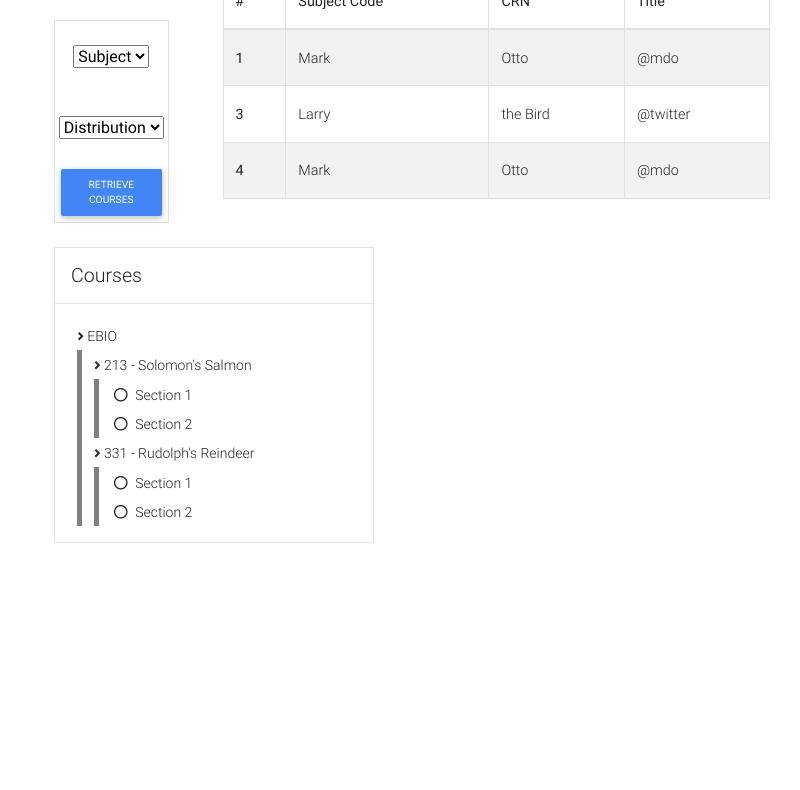
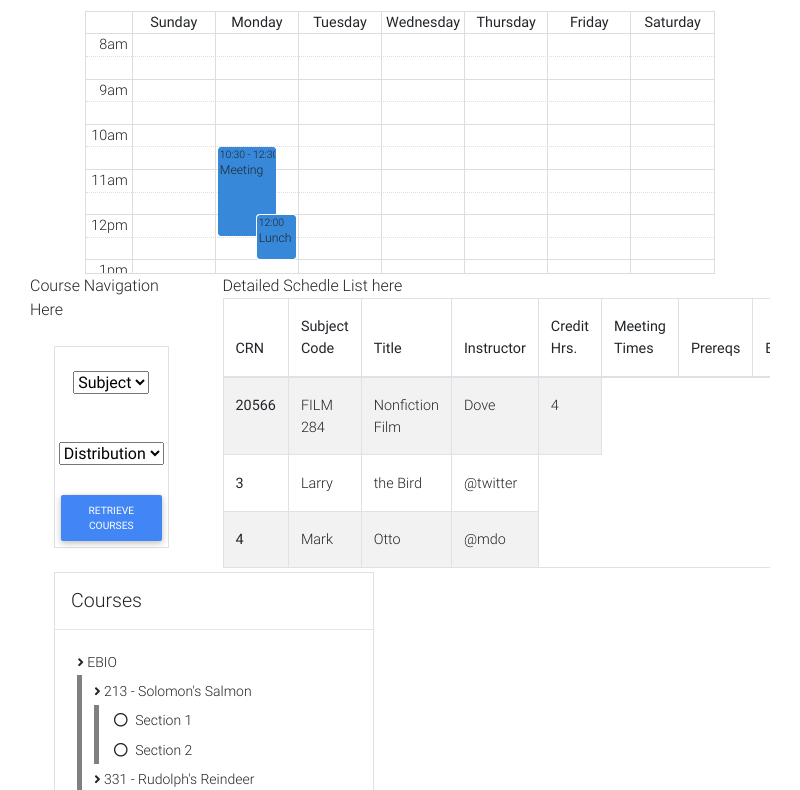
Before and after one commit to therogerwang/schedule-planner-2, an Electron app: page index.html in a window 800 px wide. Shown: the part 132-922 px from the top of the page. Before the commit the page ends 800 px from the top, so only its background shows below. Drawn offline with nearby package versions, Linux system fonts and the light colour scheme; no server answers.

Commit message:
calendar added

```diff
--- a/index.html
+++ b/index.html
@@ -15,6 +15,18 @@
   <!-- Your custom styles (optional) -->
   <link href="css/style.css" rel="stylesheet">
   <link rel="stylesheet" href="main.css">
+
+
+  <!-- FullCalendar -->
+  <link href='fullcalendar/packages/core/main.css' rel='stylesheet' />
+  <link href='fullcalendar/packages/daygrid/main.css' rel='stylesheet' />
+  <link href='fullcalendar/packages/timegrid/main.css' rel='stylesheet' />
+  <link href='fullcalendar/packages/list/main.css' rel='stylesheet' />
+  <script src='fullcalendar/packages/core/main.js'></script>
+  <script src='fullcalendar/packages/interaction/main.js'></script>
+  <script src='fullcalendar/packages/daygrid/main.js'></script>
+  <script src='fullcalendar/packages/timegrid/main.js'></script>
+  <script src='fullcalendar/packages/list/main.js'></script>
 </head>
 
 <body>
@@ -88,8 +100,8 @@
     <!-- start col md-12  -->
 
 
-      Schedule Here
-
+      Calendar Schedule Here
+      <div id='calendar'></div>
 
       <!-- end col md-12 -->
     </div>
@@ -198,18 +210,24 @@
         <table class="table table-bordered table-striped mb-0">
           <thead>
             <tr>
-              <th scope="col">#</th>
+              <th scope="col">CRN</th>
               <th scope="col">Subject Code</th>
-              <th scope="col">CRN</th>
               <th scope="col">Title</th>
+              <th scope="col">Instructor</th>
+              <th scope="col">Credit Hrs.</th>
+              <th scope="col">Meeting Times</th>
+              <th scope="col">Prereqs</th>
+              <th scope="col">Enrollment</th>
+              <th scope="col">Actions</th>
             </tr>
           </thead>
           <tbody>
             <tr>
-              <th scope="row">1</th>
-              <td>Mark</td>
-              <td>Otto</td>
-              <td>@mdo</td>
+              <th scope="row">20566</th>
+              <td>FILM 284</td>
+              <td>Nonfiction Film</td>
+              <td>Dove</td>
+              <td>4</td>
             </tr>
             <tr>
               <th scope="row">3</th>
--- a/index.js
+++ b/index.js
@@ -1,21 +1,27 @@
+
+//Initialize variables
+const Dexie = require('dexie');
+var db = new Dexie("courses_database");
+db.version(1).stores({
+    courses: 'crn,subject,distribution',
+    schedule: 'crn'
+});
+const TERM = 202020;
+
+
+
 
 $(document).ready(function(){ //start jquery
 
-    //Initialize variables
-    const Dexie = require('dexie');
-    var db = new Dexie("courses_database");
-    db.version(1).stores({
-        courses: 'crn,subject,distribution'
-    });
-    const TERM = 202020;
+
 
 
 
 
     //get storage location               TODO: Remove this
-    const remote = require('electron').remote;
-    const app = remote.app;
-    console.log(app.getPath('userData'));
+    // const remote = require('electron').remote;
+    // const app = remote.app;
+    // console.log(app.getPath('userData'));
 
     //Error handling
     function handleErrors(response) {
@@ -87,7 +93,9 @@ $(document).ready(function(){ //start jquery
                         var CREDIT_HRS = $(this).find("credit-hours").text();
                         var PREREQS = $(this).find("pre-requisites").text();
                         var DISTRIBUTION = $(this).find("distribution-group").text();
-
+                        var START_TIMES = $(this).find("start-time").text();
+                        var END_TIMES = $(this).find("end-time").text();
+                        var MEET_DAYS = $(this).find("meeting-days").text();
 
 
                         var courseObj = {
@@ -98,7 +106,11 @@ $(document).ready(function(){ //start jquery
                             instructor : INSTRUCTOR,
                             description : DESCRIPTION,
                             distribution : DISTRIBUTION,
-                            prereqs : PREREQS
+                            prereqs : PREREQS,
+                            credit_hrs: CREDIT_HRS,
+                            start_times: START_TIMES,
+                            end_times : END_TIMES,
+                            meet_days : MEET_DAYS
                         };
 
 
@@ -128,6 +140,11 @@ $(document).ready(function(){ //start jquery
             $("#subj_select").append('<option value="1">' + code + '</option>');
         });
     })
+
+
+    function test() {
+        console.log("CLicked!!!");
+    }
 
 
 
@@ -181,7 +198,7 @@ $("#retrieveBtn").click(function(){
                 var CRN = courseObj.crn;
                 var INSTRUCTOR = courseObj.instructor;
                 var DESCRIPTION = courseObj.description;
-                var CREDIT_HRS = "[TODO: add this]";
+                var CREDIT_HRS = courseObj.credit_hrs;
                 var PREREQS = courseObj.prereqs;
 
                 // console.log("NUMBER = " + NUMB)
@@ -229,17 +246,25 @@ $("#retrieveBtn").click(function(){
                 $("#" + SUBJ + NUMB + "_course").append(`
                     <li>
 
-                        <div class="treeview-animated-element"><a class="closed"><i class="far fa-circle ic-w mr-1"></i>
+                        <a class="closed"><i class="far fa-circle ic-w mr-1"></i>
                         <span> `+CRN+ " - "
-                        + INSTRUCTOR + `</span></a>
+                        + INSTRUCTOR + `</span> </a>
                         <ul class="nested"">
                         <li>`+DESCRIPTION+
                         "<br> Credit Hours: "+CREDIT_HRS +
-                        "<br> Prerequisites: "+PREREQS+`</li>
+                        "<br> Prerequisites: "+PREREQS+
+                        "<br> <button type='button' val="+CRN+" id='"+CRN+"_addcourse' class='btn btn-primary btn-sm'> Add </button>" +
+                        `</li>
                         </ul>
                     </li>
                     `);
 
+
+                //add click event to the Add Button
+                $("#"+CRN +"_addcourse").click(function() {
+
+                    console.log(courseObj);
+                });
 
                 // var code = $(this).find('VAL').text();
                 // $("#subj_select").append('<option value="1">' + code + '</option>');
@@ -250,6 +275,8 @@ $("#retrieveBtn").click(function(){
             //add animation to newly added html elements
             tree_collapse();
 
+
+
         });
 
 
@@ -258,3 +285,104 @@ $("#retrieveBtn").click(function(){
 
 
 }); // end jquery
+
+
+//Full Calendar stuff
+
+document.addEventListener('DOMContentLoaded', function() {
+    var calendarEl = document.getElementById('calendar');
+
+    var calendar = new FullCalendar.Calendar(calendarEl, {
+      plugins: [ 'timeGrid', 'list', 'interaction' ],
+      header: {
+        left: '',
+        center: 'title',
+        right: 'timeGridWeek,listWeek'
+      },
+      aspectRatio: 2.4,
+      defaultDate: '2019-08-12',
+      defaultView: 'timeGridWeek',
+      allDaySlot: false,
+      columnHeaderText: function(date) {
+        switch(date.getDay()) {
+            case 0:
+                return "Sunday";
+            case 1:
+                return "Monday";
+            case 2:
+                return"Tuesday";
+            case 3:
+                return "Wednesday";
+            case 4:
+                return "Thursday";
+            case 5:
+                return "Friday";
+            case 6:
+                return "Saturday";
+        }
+      },
+      minTime: "08:00:00",
+      maxTime: "20:00:00",
+      navLinks: true, // can click day/week names to navigate views
+      editable: true,
+      eventLimit: true, // allow "more" link when too many events
+      events: [
+        {
+          title: 'All Day Event',
+          start: '2019-08-01',
+        },
+        {
+          title: 'Long Event',
+          start: '2019-08-07',
+          end: '2019-08-10'
+        },
+        {
+          groupId: 999,
+          title: 'Repeating Event',
+          start: '2019-08-09T16:00:00'
+        },
+        {
+          groupId: 999,
+          title: 'Repeating Event',
+          start: '2019-08-16T16:00:00'
+        },
+        {
+          title: 'Conference',
+          start: '2019-08-11',
+          end: '2019-08-13'
+        },
+        {
+          title: 'Meeting',
+          start: '2019-08-12T10:30:00',
+          end: '2019-08-12T12:30:00'
+        },
+        {
+          title: 'Lunch',
+          start: '2019-08-12T12:00:00'
+        },
+        {
+          title: 'Meeting',
+          start: '2019-08-12T14:30:00'
+        },
+        {
+          title: 'Happy Hour',
+          start: '2019-08-12T17:30:00'
+        },
+        {
+          title: 'Dinner',
+          start: '2019-08-12T20:00:00'
+        },
+        {
+          title: 'Birthday Party',
+          start: '2019-08-13T07:00:00'
+        },
+        {
+          title: 'Click for Google',
+          url: 'http://google.com/',
+          start: '2019-08-28'
+        }
+      ]
+    });
+
+    calendar.render();
+  });
--- a/main.css
+++ b/main.css
@@ -1,7 +1,9 @@
 #coursesNavigatorDiv{
          /* background-color: rgb(119, 207, 223);  */
         }
-#scheduleDiv{ background-color: rgb(109, 89, 167); }
+#scheduleDiv{
+  /* background-color: rgb(109, 89, 167);  */
+}
 
 
 
```
